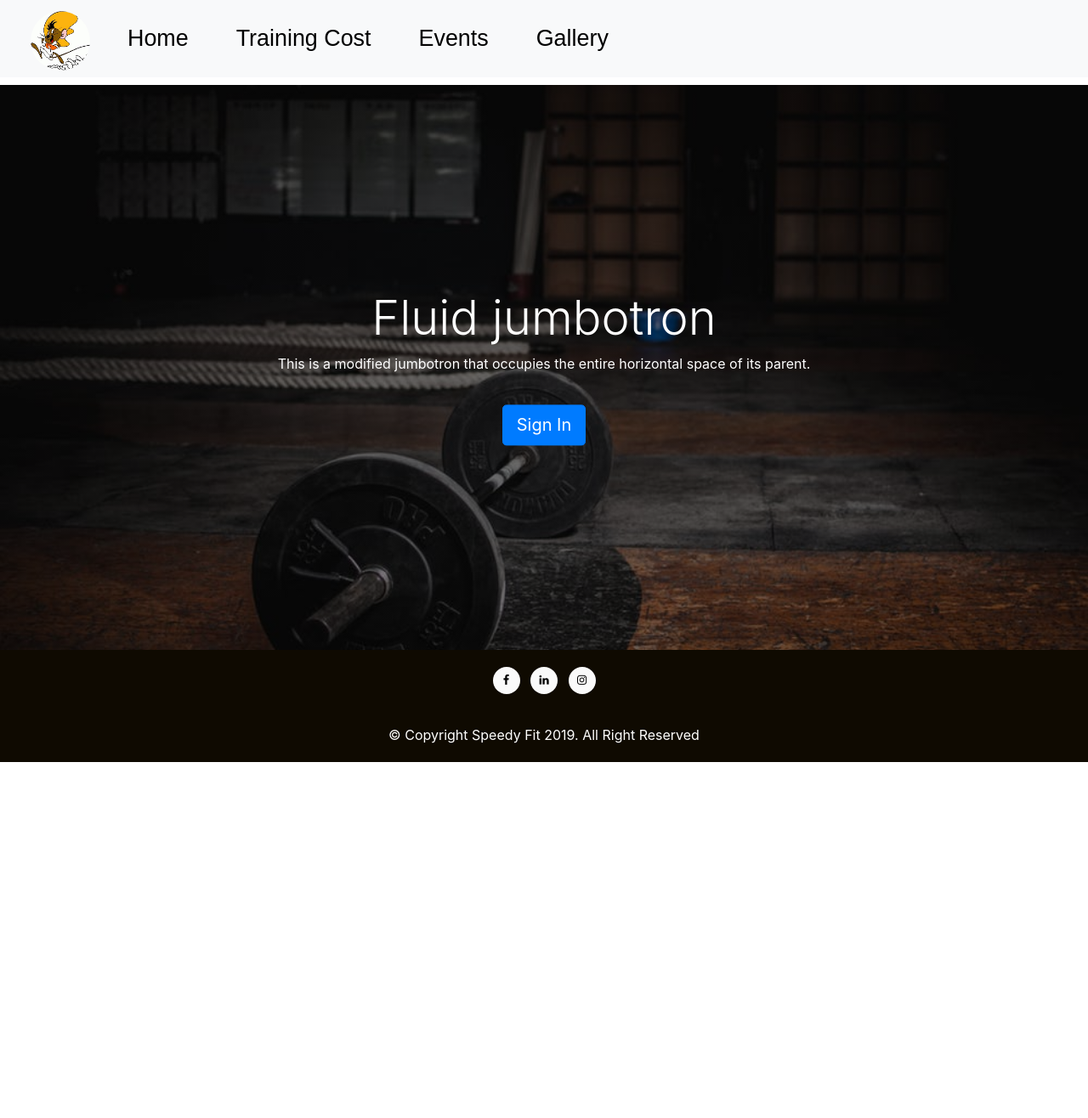
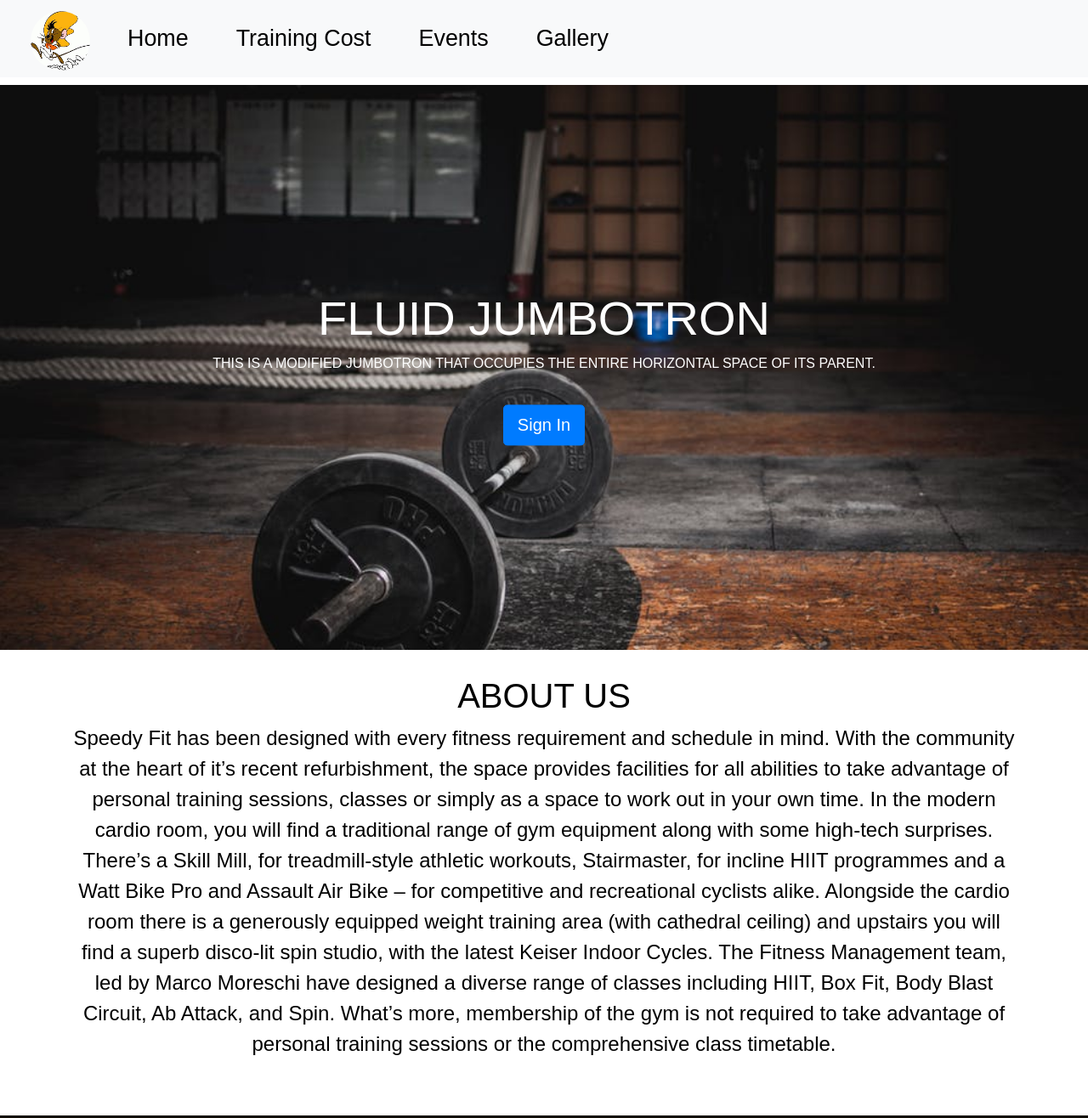
Before and after one commit to marcomoreschi/project-idea, a plain HTML site: page index.html in a window 1280 px wide. Shown: the top 1316 px of the page at 85% size. Before the commit the page ends 897 px from the top, so only its background shows below. Drawn offline with nearby package versions, Linux system fonts and the light colour scheme.

Commit message:
added about us and changed font-family

```diff
--- a/assets/style.css
+++ b/assets/style.css
@@ -39,9 +39,18 @@ header {height:100px;}
 }
 
 /* -----------------------------------------home page hero section */
+
 section#hero {height: 665px; position: relative;}
 
-#cta {position: absolute; top:50%; left:50%;}
+#cta {
+   position: absolute;
+   top:50%;
+   left:50%;
+   font-family: "Exo", sans-serif;
+    text-transform: uppercase;
+
+}
+
 .center {
   margin: 0;
   position: absolute;
@@ -51,21 +60,38 @@ section#hero {height: 665px; position: relative;}
   transform: translate(-50%, -50%);
 }
 #home_hero {
-  /* Use "linear-gradient" to add a darken background effect to the image (photographer.jpg). This will make the text easier to read */
-  background-image: linear-gradient(rgba(0, 0, 0, 0.5), rgba(0, 0, 0, 0.5)), url("images/barbell.jpg");
-
-  /* Set a specific height */
+  background-image:  url("images/barbell.jpg");
   height: 100%;
-
-  /* Position and center the image to scale nicely on all screens */
   background-position: center;
   background-repeat: no-repeat;
   background-size: cover;
   position: relative;
 }
+
 #home_hero button {margin-top:20px;}
+
 .jumbotron {text-align:center;}
+
 .jumbotron h1, .jumbotron p { color: #fff;}
+
+/* -----------------------------------------About us home page */
+
+.about_us h1 {
+    text-align: center;
+    padding-top: 30px;
+    color: #000;
+    text-transform: uppercase;
+    font-family: "Exo", sans-serif;
+}
+
+.about_us p {
+    text-align: center;
+    padding-bottom: 50px;
+    color: #000;
+    font-size: 1.5em;
+    font-family: "Exo", sans-serif;
+}
+
 /* -----------------------------------------Footer */
 
 .footer {
--- a/index.html
+++ b/index.html
@@ -53,6 +53,7 @@
 			<button type="button" class="btn btn-primary btn-lg" data-toggle="modal" data-target="#login_form">Sign In</button>
 		</div>
 	</div>
+
 	<!-- Modal -->
 <div class="modal fade" id="login_form" tabindex="-1" role="dialog" aria-labelledby="loginModalCenterTitle" aria-hidden="true">
   <div class="modal-dialog modal-dialog-centered" role="document">
@@ -88,6 +89,22 @@
   </div>
 </div>
 </section>
+
+<section class="container about_us">
+<div class="row">
+
+            <h1 class="col-sm-12" id="about-us">About Us</h1>
+
+            <p class="col-sm-12"> Speedy Fit has been designed with every fitness requirement and schedule in mind. With the community at the heart of it’s recent refurbishment, the space provides facilities for all abilities to take advantage of personal training sessions, classes
+            or simply as a space to work out in your own time. In the modern cardio room, you will find a traditional range of gym equipment along with some high-tech surprises. There’s a Skill Mill, for treadmill-style athletic workouts, Stairmaster,
+            for incline HIIT programmes and a Watt Bike Pro and Assault Air Bike – for competitive and recreational cyclists alike. Alongside the cardio room there is a generously equipped weight training area (with cathedral ceiling) and upstairs you
+            will find a superb disco-lit spin studio, with the latest Keiser Indoor Cycles. The Fitness Management team, led by Marco Moreschi have designed a diverse range of classes including HIIT, Box Fit, Body Blast Circuit, Ab Attack, and Spin.
+            What’s more, membership of the gym is not required to take advantage of personal training sessions or the comprehensive class timetable.
+            </p>
+
+        </div>
+</section>
+
     <!-- footer -->
 
     <div class="footer container-fluid">
```
